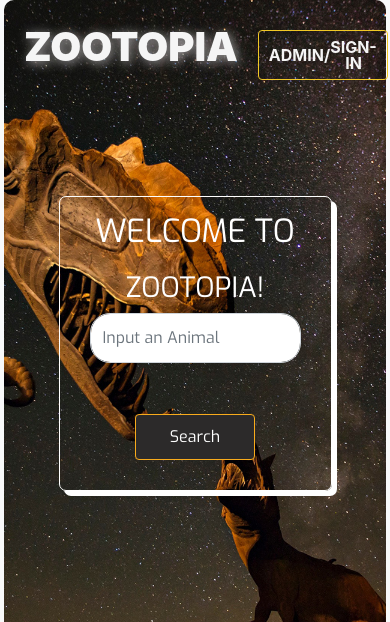
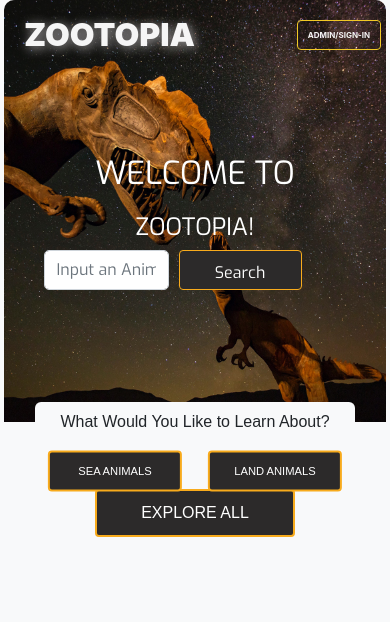
Before and after one commit to iKnowJavaScript/Zootopia-App, a PHP site: page / in a window 390 px wide. Shown: the top 622 px of the page. Run offline with PHP 8.4, Linux system fonts and the light colour scheme; grey boxes are pictures that could not be loaded.

Commit message:
Homepage card are responsive to more screens

```diff
--- a/css/style.css
+++ b/css/style.css
@@ -3,7 +3,6 @@
 
 body {
     background-color: #f8f9fa;
-
 }
 
 div.container-top{
@@ -273,7 +272,7 @@
   background-position: 0;
 }
 
-@media only screen and (min-width : 250px) and (max-width : 980px) {
+@media only screen and (min-width : 300px) and (max-width : 980px) {
     div.flex {
         margin-right: 0px;
         margin-left: 20px;
@@ -295,8 +294,70 @@
         padding-top: 0rem !important;
     }
 }
+    /* For admin too */
+@media only screen and (min-width : 300px) and (max-width : 799px){
+    div.container-top {
+        height: 60vh;
+    }
+    div.middle-land, div.middle-sea {
+        top: 74%;
+        font-size: 0.7rem;
+    }
+    div.animal-category {
+        margin-bottom: -20px;
+    }
+    .col-md-4 {
+        -ms-flex: 0 0 33.333333%;
+        flex: 0 0 49.333333%;
+        max-width: 50.333333%;
+    }
+    .card-img-top {
+        height: 25vw;
+    }
+    /* div.header-search {
+        width: 70vw !important;
+    }
+    .sea, .land {
+        display: none;
+    }
+     div.animal-category {
+        display: flex;
+        justify-content: center;
+        height: 50px;
+    }
+    div.middle-land, div.middle-sea {
+        position: relative;
+        opacity: 1;
+        top: 0;
+        width: 100%;
+        font-size: 0.7rem;
+    }
+    div.middle-land {
+        left: 60%;
+    }
+    div.middle-sea {
+        left: 40%;
+    }
+    div.load {
+        padding-bottom: 5px;
+        margin-top: 3rem;
 
-@media only screen and (min-width : 300px) and (max-width : 799px){
+    }
+    p.text-overlay {
+        background-color: rgb(44, 42, 42);
+        border: 2px solid rgb(248, 171, 28);
+        padding: 16px 5px;
+    }
+    #divAppend {
+        margin-right: 2rem;
+        margin-left: 2rem;
+    }
+    .card-img-top {
+        height: 35vw;
+    } */
+}
+
+@media only screen and (min-width : 300px) and (max-width : 491px) {
     div.header-search {
         width: 70vw !important;
     }
@@ -329,12 +390,84 @@
     p.text-overlay {
         background-color: rgb(44, 42, 42);
         border: 2px solid rgb(248, 171, 28);
+        padding: 16px 5px;
     }
     #divAppend {
-        margin-right: 5rem;
-        margin-left: 5rem;
+        margin-right: 2rem;
+        margin-left: 2rem;
     }
     .card-img-top {
         height: 35vw;
     }
+    div.container-top {
+        height: 50vh;
+    }
+    div.header-search {
+        border: none;
+        box-shadow: none;
+        margin-top: 4rem;
+    }
+    .form-row {
+        margin-left: -50px;
+    }
+    div.col {
+        display: flex;
+    }
+    div.col > .form-control {
+        border-radius: 5px;
+        height: 40px;
+        margin-right: 10px;
+    }
+    #search {
+        width: 100%;
+        height: 40px;
+    }
+    div.load {
+        padding-top: 10px;
+        margin-top: 5rem;
+    }
+    h3, .h3 {
+        font-size: 1rem;
+    }
+    #zooText {
+        font-size: 1.5rem !important;
+    }
+    p.text-overlay {
+        padding: 10px 0px !important;
+    }
+    p.text-overlay span {
+        display: none;
+    }
+    div.middle-land {
+        left: 50%;
+        width: 140%;
+    }
+    div.middle-sea {
+        left: 50%;
+        width: 140%;
+    }
+    p.text-overlay {
+        padding: 16px 0px;
+    }
+    #divAppend {
+        margin-top: 1rem;
+        margin-right: 0px;
+        margin-left: 0px;
+    }
+    div.flex {
+        font-size: 1.4rem;
+    }
+    .admin-btn {
+        height: 30px;
+        font-size: 0.5rem;
+        margin: 10px 5px 25px 5px;
+    }
+    a.name {
+        font-size: 2rem;
+    }
+    p.new-col {
+        /* padding: 16px 0px; */
+        width: 50%;
+        font-size: 1rem;
+    }
 }
--- a/index.html
+++ b/index.html
@@ -22,7 +22,7 @@
     </div>
     <div class="header-search">
       <p>WELCOME TO</p>
-      <h3>ZOOTOPIA!</h3>
+      <h3 id="zooText">ZOOTOPIA!</h3>
       <div class="form-row">
         <div class="col">
           <input type="text" class="form-control" id="searchName" placeholder="Input an Animal">
@@ -37,14 +37,14 @@
       <div class="sea-animals">
         <img src="./img/sea-animals.jpg" class="sea" alt="Sea Animals">
         <div class="middle-sea">
-          <p class="text-overlay" id="seaAnimal">EXPLORE SEA ANIMALS</p>
+          <p class="text-overlay" id="seaAnimal"><span>EXPLORE </span>SEA ANIMALS</p>
         </div>
       </div>
 
       <div class="land-animals">
         <img src="./img/land-animals.jpg" class="land" alt="Land Animals">
         <div class="middle-land">
-          <p class="text-overlay" id="landAnimal">EXPLORE LAND ANIMALS</p>
+          <p class="text-overlay" id="landAnimal"><span>EXPLORE </span>LAND ANIMALS</p>
         </div>
       </div>
     </div>
```
